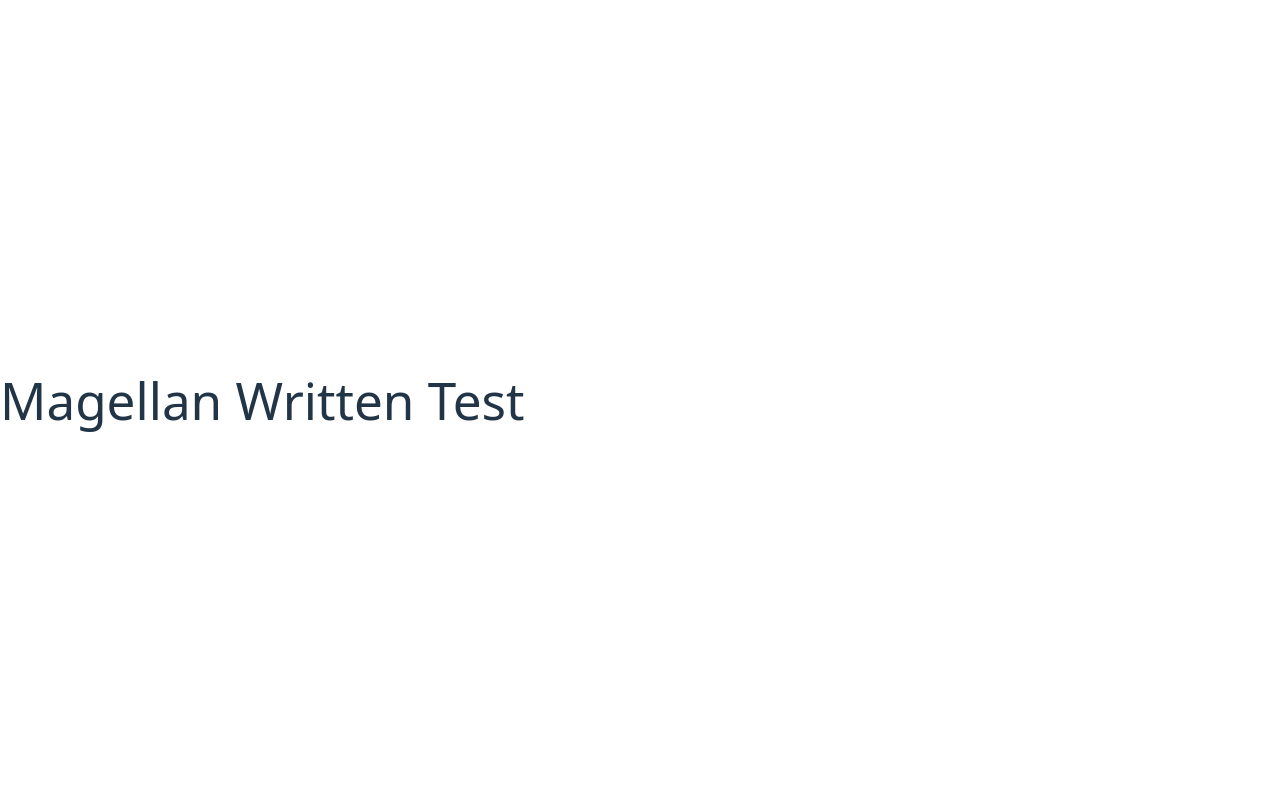
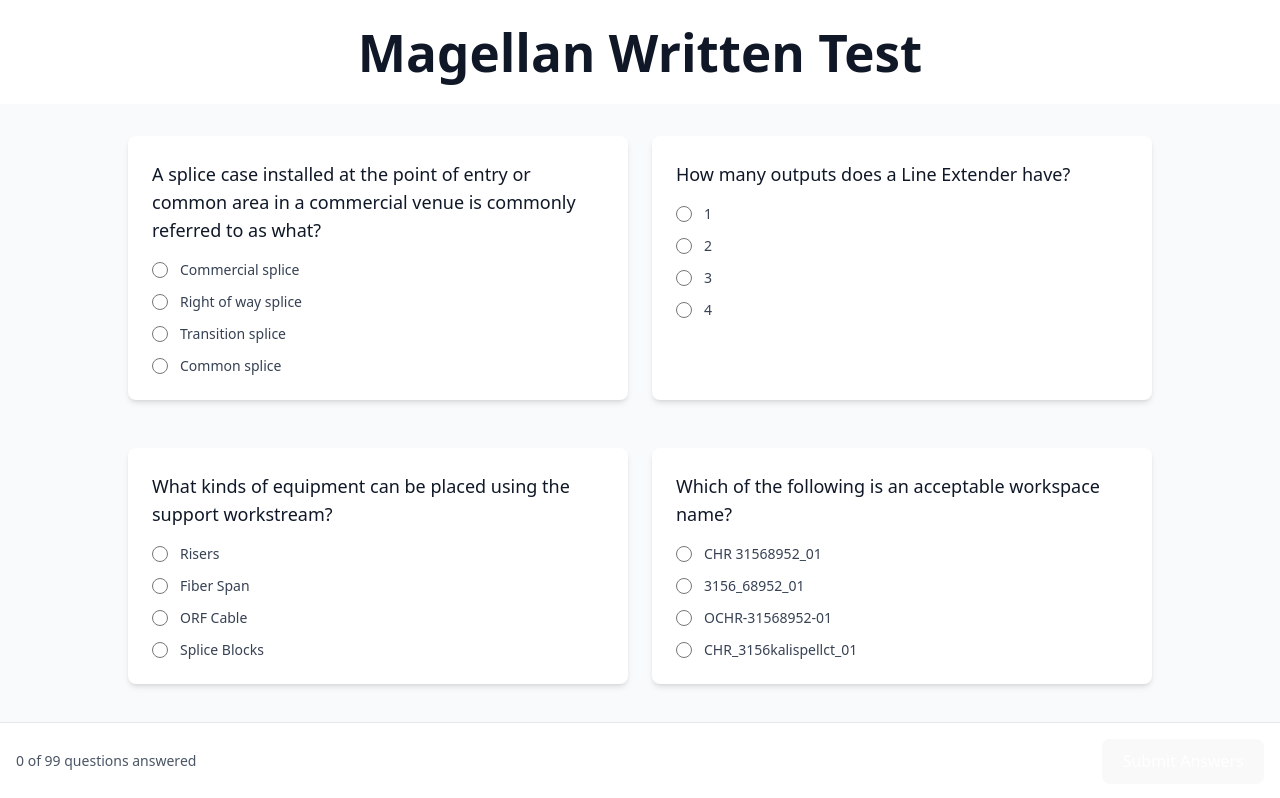
Before and after one commit to Yoryoboy/magellan-test, a React (Vite) app: page / in a window 1280 px wide. Shown: the top 798 px of the page. Built offline with nearby package versions, Linux system fonts and the light colour scheme.

Commit message:
feat: implement quiz application with question management and scoring system

```diff
--- a/src/App.tsx
+++ b/src/App.tsx
@@ -1,10 +1,9 @@
+
+import QuizPage from './pages/QuizPage'
 
 function App() {
-
   return (
-    <>
-      <h1>Magellan Written Test</h1>
-    </>
+    <QuizPage />
   )
 }
 
--- /dev/null
+++ b/src/components/QuestionCard.tsx
@@ -0,0 +1,52 @@
+import type { Question } from '../types/question';
+
+interface QuestionCardProps {
+  question: Question;
+  onAnswerChange: (id: number, answer: string) => void;
+}
+
+const QuestionCard = ({ question, onAnswerChange }: QuestionCardProps) => {
+  // Determine if the question has been answered
+  const isAnswered = question.userAnswer !== null;
+
+  return (
+    <div className={`rounded-lg shadow-md p-6 mb-6 transition-all duration-300 ${isAnswered ? 'bg-indigo-50 border-l-4 border-indigo-500' : 'bg-white'}`}>
+      <div className="flex justify-between items-start mb-2">
+        <h3 className="text-lg font-medium text-gray-900 mb-2">{question.question}</h3>
+        {isAnswered && (
+          <span className="inline-flex items-center px-2.5 py-0.5 rounded-full text-xs font-medium bg-indigo-100 text-indigo-800">
+            Answered
+          </span>
+        )}
+      </div>
+      <div className="space-y-3">
+        {question.options.map((option, index) => (
+          <div key={index} className="flex items-start">
+            <div className="flex items-center h-5">
+              <input
+                id={`question-${question.id}-option-${index}`}
+                name={`question-${question.id}`}
+                type="radio"
+                className="h-4 w-4 text-indigo-600 border-gray-300 focus:ring-indigo-500"
+                checked={question.userAnswer === option}
+                onChange={() => onAnswerChange(question.id, option)}
+                aria-labelledby={`question-${question.id}-option-${index}-label`}
+              />
+            </div>
+            <div className="ml-3 text-sm">
+              <label
+                id={`question-${question.id}-option-${index}-label`}
+                htmlFor={`question-${question.id}-option-${index}`}
+                className="font-medium text-gray-700 cursor-pointer"
+              >
+                {option}
+              </label>
+            </div>
+          </div>
+        ))}
+      </div>
+    </div>
+  );
+};
+
+export default QuestionCard;
--- /dev/null
+++ b/src/components/QuestionList.tsx
@@ -0,0 +1,29 @@
+import type { Question } from '../types/question';
+import QuestionCard from './QuestionCard';
+
+interface QuestionListProps {
+  questions: Question[];
+  onAnswerChange: (id: number, answer: string) => void;
+}
+
+const QuestionList = ({ questions, onAnswerChange }: QuestionListProps) => {
+  return (
+    <div className="w-full bg-gray-50">
+      <div className="container mx-auto px-4 py-8">
+        <div className="max-w-5xl mx-auto">
+          <div className="grid grid-cols-1 lg:grid-cols-2 gap-6">
+            {questions.map((question) => (
+              <QuestionCard
+                key={question.id}
+                question={question}
+                onAnswerChange={onAnswerChange}
+              />
+            ))}
+          </div>
+        </div>
+      </div>
+    </div>
+  );
+};
+
+export default QuestionList;
--- /dev/null
+++ b/src/components/SubmitButton.tsx
@@ -0,0 +1,31 @@
+import type { Question } from '../types/question';
+import { countAnsweredQuestions } from '../utils/score';
+
+interface SubmitButtonProps {
+  questions: Question[];
+  onSubmit: () => void;
+}
+
+const SubmitButton = ({ questions, onSubmit }: SubmitButtonProps) => {
+  const answeredCount = countAnsweredQuestions(questions);
+  const totalQuestions = questions.length;
+
+  return (
+    <div className="fixed bottom-0 left-0 right-0 bg-white border-t border-gray-200 p-4 sm:flex sm:justify-between sm:items-center">
+      <div className="mb-3 sm:mb-0">
+        <p className="text-sm text-gray-600">
+          {answeredCount} of {totalQuestions} questions answered
+        </p>
+      </div>
+      <button
+        onClick={onSubmit}
+        className="w-full sm:w-auto px-6 py-3 bg-indigo-600 text-white font-medium rounded-md hover:bg-indigo-700 focus:outline-none focus:ring-2 focus:ring-offset-2 focus:ring-indigo-500 transition-colors"
+        aria-label="Submit all answers"
+      >
+        Submit Answers
+      </button>
+    </div>
+  );
+};
+
+export default SubmitButton;
--- /dev/null
+++ b/src/hooks/useQuestions.ts
@@ -0,0 +1,30 @@
+import { useState } from 'react';
+import type { Question } from '../types/question';
+import { questions as initialQuestions } from '../questions/questions';
+
+export const useQuestions = () => {
+  const [questions, setQuestions] = useState<Question[]>(initialQuestions);
+
+  const handleAnswerChange = (id: number, answer: string) => {
+    setQuestions(prevQuestions =>
+      prevQuestions.map(question =>
+        question.id === id
+          ? { ...question, userAnswer: answer }
+          : question
+      )
+    );
+  };
+
+  const resetQuestions = () => {
+    setQuestions(initialQuestions.map(question => ({
+      ...question,
+      userAnswer: null
+    })));
+  };
+
+  return {
+    questions,
+    handleAnswerChange,
+    resetQuestions
+  };
+};
--- a/src/index.css
+++ b/src/index.css
@@ -22,14 +22,6 @@ a {
 }
 a:hover {
   color: #535bf2;
-}
-
-body {
-  margin: 0;
-  display: flex;
-  place-items: center;
-  min-width: 320px;
-  min-height: 100vh;
 }
 
 h1 {
--- /dev/null
+++ b/src/pages/QuizPage.tsx
@@ -0,0 +1,73 @@
+import { useState } from 'react';
+import QuestionList from '../components/QuestionList';
+import SubmitButton from '../components/SubmitButton';
+import { useQuestions } from '../hooks/useQuestions';
+import { calculateScore, calculatePercentage } from '../utils/score';
+
+const QuizPage = () => {
+  const { questions, handleAnswerChange } = useQuestions();
+  const [isSubmitted, setIsSubmitted] = useState(false);
+  const [score, setScore] = useState(0);
+  const [percentage, setPercentage] = useState(0);
+
+  const handleSubmit = () => {
+    const calculatedScore = calculateScore(questions);
+    const calculatedPercentage = calculatePercentage(calculatedScore, questions);
+
+    setScore(calculatedScore);
+    setPercentage(calculatedPercentage);
+    setIsSubmitted(true);
+
+    // Scroll to top to show results
+    window.scrollTo({ top: 0, behavior: 'smooth' });
+  };
+
+  return (
+    <div className="min-h-screen bg-white pb-24">
+      <header className="bg-white shadow-sm">
+        <div className="max-w-7xl mx-auto py-6 px-4 sm:px-6 lg:px-8">
+          <h1 className="text-3xl font-bold text-gray-900 text-center">Magellan Written Test</h1>
+        </div>
+      </header>
+
+      <main>
+        {isSubmitted && (
+          <div className="w-full bg-gray-50 py-8">
+            <div className="container mx-auto px-4">
+              <div className="max-w-3xl mx-auto bg-white overflow-hidden shadow rounded-lg">
+                <div className="px-4 py-5 sm:p-6">
+                  <h2 className="text-lg leading-6 font-medium text-gray-900">Test Results</h2>
+                  <div className="mt-2 max-w-xl text-sm text-gray-500">
+                    <p>You scored {score} out of {questions.reduce((total, q) => total + q.points, 0)} points.</p>
+                    <p className="mt-1">Percentage: {percentage.toFixed(2)}%</p>
+                  </div>
+                  <div className="mt-5">
+                    <button
+                      type="button"
+                      onClick={() => setIsSubmitted(false)}
+                      className="inline-flex items-center px-4 py-2 border border-gray-300 shadow-sm text-sm font-medium rounded-md text-gray-700 bg-white hover:bg-gray-50 focus:outline-none focus:ring-2 focus:ring-offset-2 focus:ring-indigo-500"
+                    >
+                      Back to Test
+                    </button>
+                  </div>
+                </div>
+              </div>
+            </div>
+          </div>
+        )}
+
+        <QuestionList
+          questions={questions}
+          onAnswerChange={handleAnswerChange}
+        />
+
+        <SubmitButton
+          questions={questions}
+          onSubmit={handleSubmit}
+        />
+      </main>
+    </div>
+  );
+};
+
+export default QuizPage;
--- /dev/null
+++ b/src/types/question.ts
@@ -0,0 +1,8 @@
+export interface Question {
+  id: number;
+  question: string;
+  options: string[];
+  correctAnswer: string;
+  points: number;
+  userAnswer: string | null;
+}
--- /dev/null
+++ b/src/utils/score.ts
@@ -0,0 +1,27 @@
+import type { Question } from '../types/question';
+
+
+export const calculateScore = (questions: Question[]): number => {
+  return questions.reduce((total, question) => {
+    if (question.userAnswer === question.correctAnswer) {
+      return total + question.points;
+    }
+    return total;
+  }, 0);
+};
+
+
+export const calculatePercentage = (score: number, questions: Question[]): number => {
+  const totalPossiblePoints = questions.reduce((total, question) => total + question.points, 0);
+  return (score / totalPossiblePoints) * 100;
+};
+
+
+export const countAnsweredQuestions = (questions: Question[]): number => {
+  return questions.filter(question => question.userAnswer !== null).length;
+};
+
+
+export const areAllQuestionsAnswered = (questions: Question[]): boolean => {
+  return questions.every(question => question.userAnswer !== null);
+};
```
